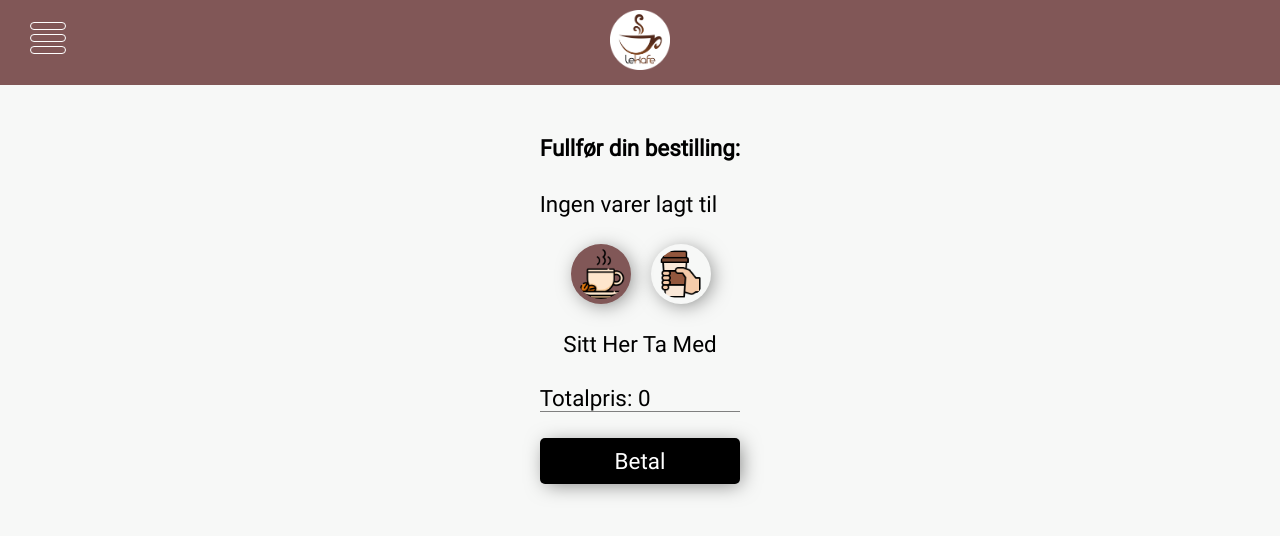
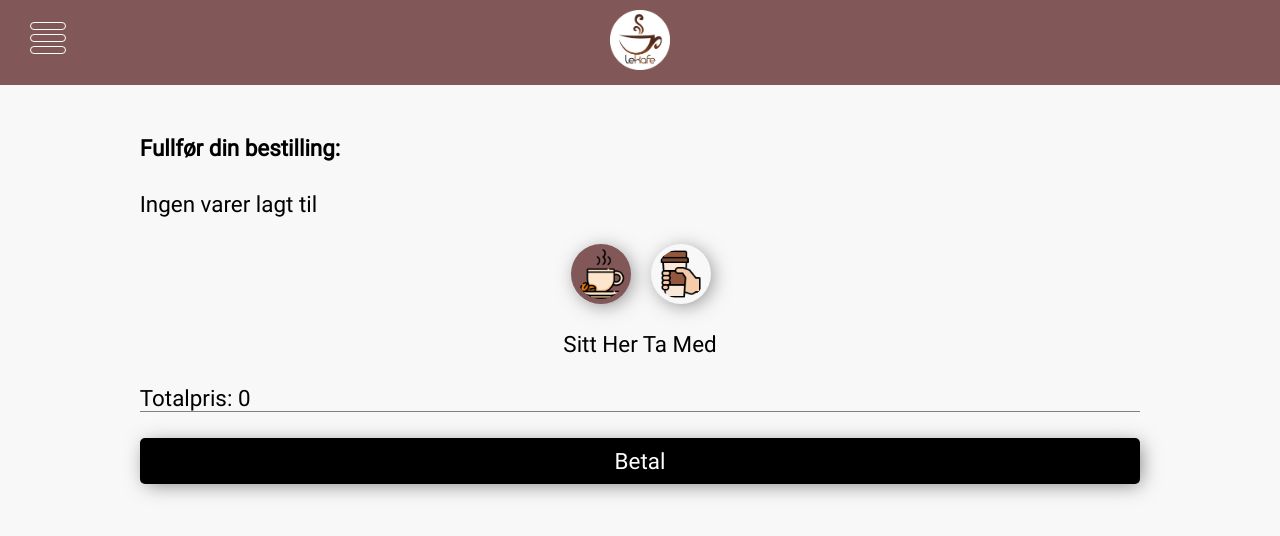
Before and after one commit to Sarahcvd/eksamen-ds3801, a React (Create React App) app: page /Cart in a window 1280 px wide. Shown: the top 536 px of the page. Built offline with nearby package versions, Linux system fonts and the light colour scheme.

Commit message:
styling for cartsummary desktop-version (#35)

```diff
--- a/src/Components/cart/Cart.jsx
+++ b/src/Components/cart/Cart.jsx
@@ -132,8 +132,8 @@
 
   if (!orderConfirmed) {
     return (
-      <div style={shoppingCartContainerStyle}>
-        <h4>Fullfør din bestilling:</h4>
+      <div className="shopping-cart-container-style" style={shoppingCartContainerStyle}>
+        <h4 className="order-style">Fullfør din bestilling:</h4>
         {orders.length > 0 && <ul style={ulStyle}>{orderList}</ul>}
         {orders.length === 0 && <p>Ingen varer lagt til</p>}
 
--- a/src/styles2.css
+++ b/src/styles2.css
@@ -164,23 +164,17 @@
         padding: 5px;
     }
 
-    .pay-style {
-        background-color: black;
-        color: white;
-        width: 100%;
-        text-align: center;
-        padding: 10px 0px;
-        border-radius: 5px;
-        box-shadow: 3px 3px 20px -3px rgba(0, 0, 0, 0.5);
-        grid-column: 2 / span 4;
-        grid-row: 1 / span 3;
-    }
-
     .pay-vipps-style {
     display: none;
     }
 
+    .order-style {
+        margin-right: 800px;
+    }
 
+    .pay-style {
+
+    }
 
 
   }
```
